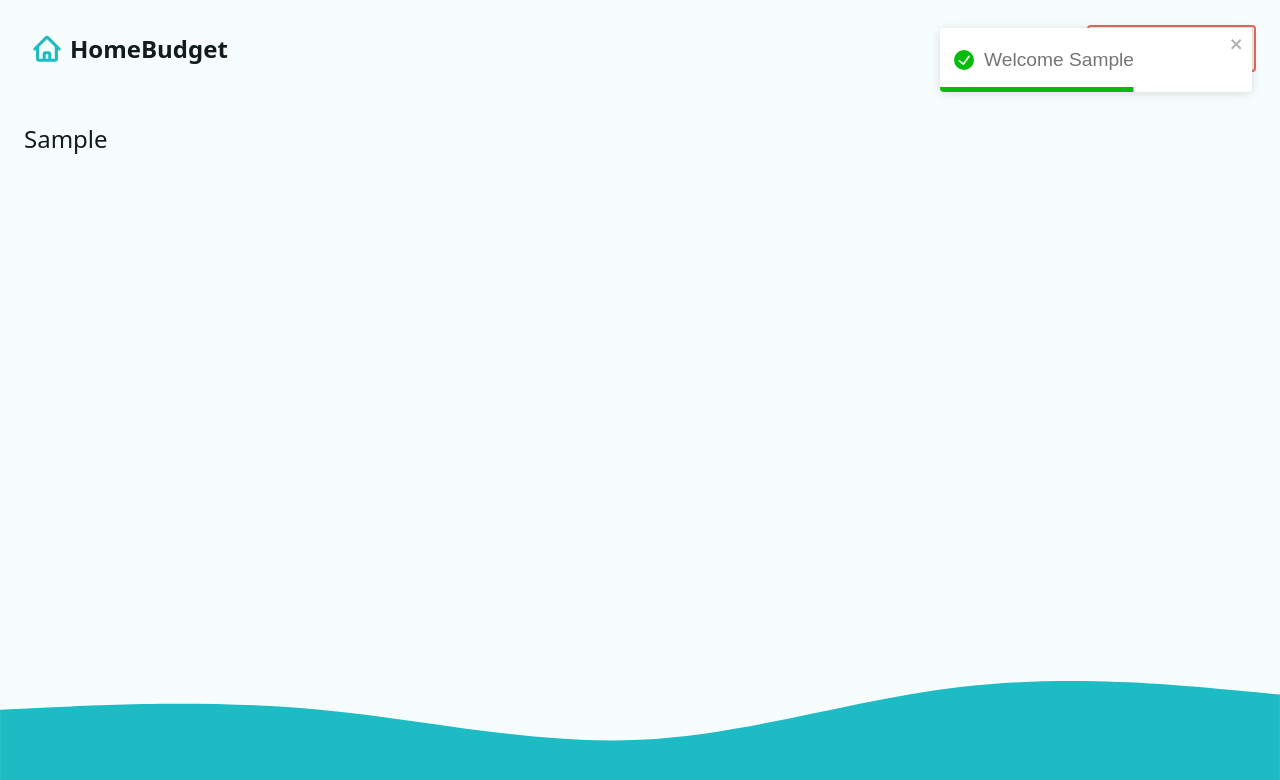
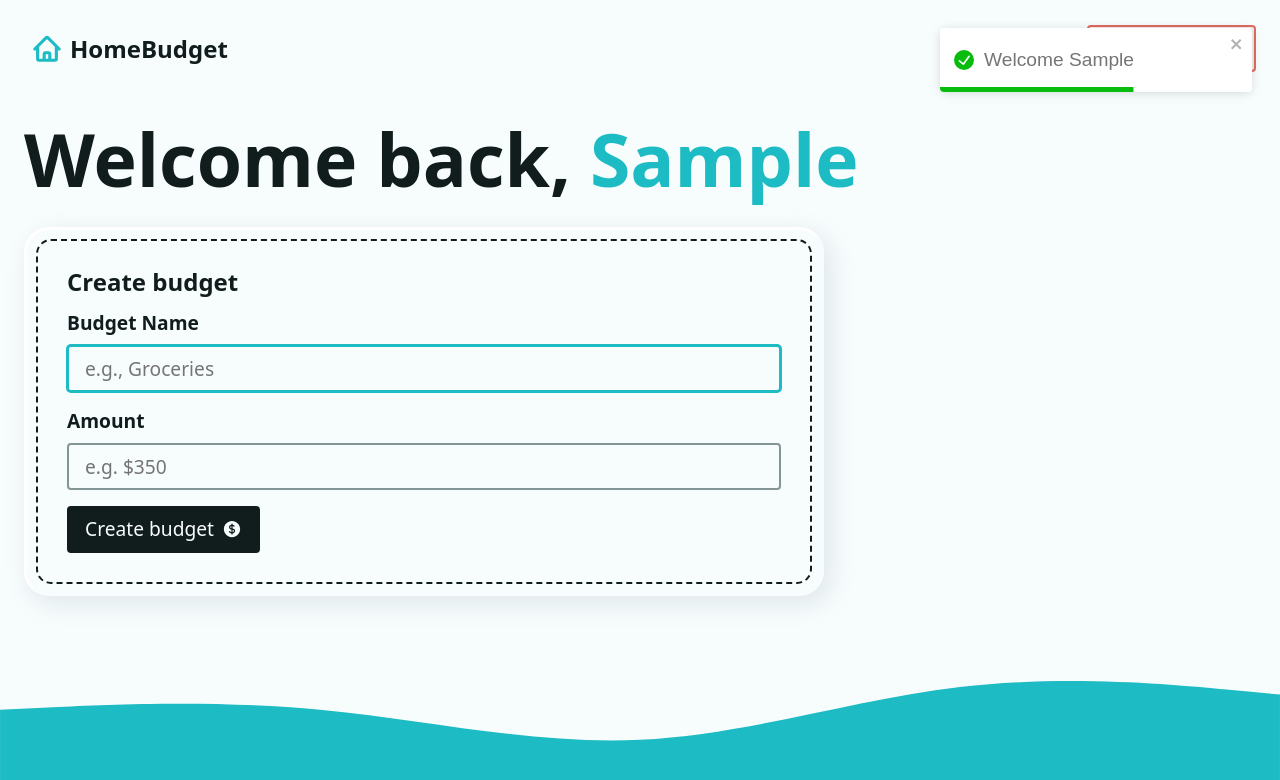
Before and after one commit to rizwanishaq/react-router-demos, a React (Create React App) app: page / in a window 1280 px wide. Both pictures are taken after typing "Sample" into the empty fields and a click on the button "Create Account". Shown: the top 780 px of the page. Built offline with nearby package versions, Linux system fonts and the light colour scheme.

Commit message:
video 9 finished

```diff
--- /dev/null
+++ b/src/components/AddBudgetForm.jsx
@@ -0,0 +1,61 @@
+import React,{useEffect, useRef} from 'react'
+import { CurrencyDollarIcon } from '@heroicons/react/24/solid'
+import { Form, useFetcher } from 'react-router-dom'
+
+const AddBudgetForm = () => {
+    const fetcher = useFetcher()
+    const isSubmitting = fetcher.state === "submitting"
+
+    const formRef = useRef();
+    const focusRef = useRef();
+
+    useEffect(() => {
+        if (!isSubmitting) {
+            formRef.current.reset()
+            focusRef.current.focus()
+        }
+    }, [isSubmitting])
+
+  return (
+    <div className='form-wrapper'>
+        <h2 className='h3'>
+            Create budget
+        </h2>
+        <fetcher.Form method="post" className='grid-sm' ref={formRef}>
+            <div className='grid-xs'>
+                <label htmlFor='newBudget'> Budget Name</label>
+                <input
+                    type="text"
+                    name="newBudget"
+                    id="newBudget"
+                    placeholder='e.g., Groceries'
+                    required
+                    ref={focusRef}
+                />
+            </div>
+            <div className='grid-xs'>
+                <label htmlFor='newBudgetAmount'>Amount</label>
+                <input
+                    type="number"
+                    step="0.01"
+                    name="newBudgetAmount"
+                    id="newBudgetAmount"
+                    placeholder='e.g. $350'
+                    required
+                    inputMode='decimal'
+                />
+            </div>
+            <input type="hidden" name="_action" value="createBudget" />
+            <button type="submit" className='btn btn--dark' disabled={isSubmitting}>
+                {isSubmitting ? <span>Submitting....</span>: (<>
+                <span>Create budget</span>
+                <CurrencyDollarIcon width={20}/>
+                </>)}
+
+            </button>
+        </fetcher.Form>
+    </div>
+  )
+}
+
+export default AddBudgetForm
--- a/src/components/Intro.jsx
+++ b/src/components/Intro.jsx
@@ -23,6 +23,7 @@ const Intro = () => {
                     aria-label="Your Name"
                     autoComplete="given-name"
                 />
+                <input type="hidden" name="_action" value="newUser"/>
                 <button type="submit" className='btn btn--dark'>
                     <span>Create Account</span>
                     <UserPlusIcon width={20} />
--- a/src/helpers.js
+++ b/src/helpers.js
@@ -1,6 +1,25 @@
+const generateRandomColor = () => {
+  const existingBudgetsLength = fetchData("budgets")?.length ?? 0;
+  return `${existingBudgetsLength * 34} 65% 50%`;
+};
 // Local storage
 export const fetchData = (key) => {
   return JSON.parse(localStorage.getItem(key));
+};
+
+export const createBudget = ({ name, amount }) => {
+  const newItem = {
+    id: crypto.randomUUID(),
+    name: name,
+    createdAt: Date.now(),
+    amount: amount,
+    color: generateRandomColor(),
+  };
+  const existingBudgets = fetchData("budgets") ?? [];
+  return localStorage.setItem(
+    "budgets",
+    JSON.stringify([...existingBudgets, newItem])
+  );
 };
 
 // delete item
--- a/src/pages/Dashboard.jsx
+++ b/src/pages/Dashboard.jsx
@@ -1,35 +1,62 @@
 import React from 'react'
 import { useLoaderData } from 'react-router-dom'
 import { toast } from 'react-toastify'
+import AddBudgetForm from '../components/AddBudgetForm'
 import Intro from '../components/Intro'
 
 // helper functions
-import { fetchData } from '../helpers'
+import { createBudget, fetchData } from '../helpers'
 
 // loader
 export function dashboardLoader(){
     const userName = fetchData("userName")
-    return {userName}
+    const budgets = fetchData("budgets")
+    return {userName, budgets}
 }
 
 // action
 export async function dashboardAction({request}) {
   const data = await request.formData();
-  const formData = Object.fromEntries(data)
-  try {
-    localStorage.setItem("userName", JSON.stringify(formData.userName))
-    return toast.success(`Welcome ${formData.userName}`)
+  const {_action, ...values} = Object.fromEntries(data)
+  if(_action === "newUser") {
+    try {
+      localStorage.setItem("userName", JSON.stringify(values.userName))
+      return toast.success(`Welcome ${values.userName}`)
 
-  } catch (error) {
-      throw new Error("There was a problem creating your account.")
+    } catch (error) {
+        throw new Error("There was a problem creating your account.")
+    }
+  }
+  if(_action === "createBudget") {
+    try {
+      // create budget
+      createBudget({
+        name: values.newBudget,
+        amount: values.newBudgetAmount
+      })
+
+      return toast.success("Budget created successfully")
+    } catch (error) {
+      throw new Error("There was a problem creating your budget.")
+    }
   }
 }
 
 const Dashboard = () => {
-    const {userName} = useLoaderData()
+    const {userName, budgets} = useLoaderData()
   return (
     <>
-      {userName ?  (<p>{userName}</p>) : <Intro />}
+      {userName ?  (<div className='dashboard'>
+        <h1>Welcome back, <span className='accent'>{userName}</span></h1>
+        <div className='grid-sm'>
+          {/* {budgets ? () : ()} */}
+          <div className='grid-lg'>
+            <div className='flex-lg'>
+              <AddBudgetForm />
+            </div>
+          </div>
+        </div>
+      </div>) : <Intro />}
     </>
   )
 }
--- a/src/pages/Error.jsx
+++ b/src/pages/Error.jsx
@@ -1,8 +1,25 @@
+import { ArrowUturnLeftIcon, HomeIcon } from '@heroicons/react/24/solid'
 import React from 'react'
+import { Link, useNavigate, useRouteError } from 'react-router-dom'
 
 const Error = () => {
+  const error = useRouteError()
+  const navigate = useNavigate()
+
   return (
-    <div>Error</div>
+    <div className='error'>
+      <h1>Uh oh! We've got a problem</h1>
+      <p>{error.message || error.statusText}</p>
+      <div className='flex-md'>
+        <button className='btn btn--dark' onClick={() => navigate(-1)}>
+          <ArrowUturnLeftIcon width={20}/>
+          <span>Go Back</span>
+        </button>
+        <Link>
+        <HomeIcon width={20}/>
+        <span>Go home</span></Link>
+      </div>
+    </div>
   )
 }
 
```
